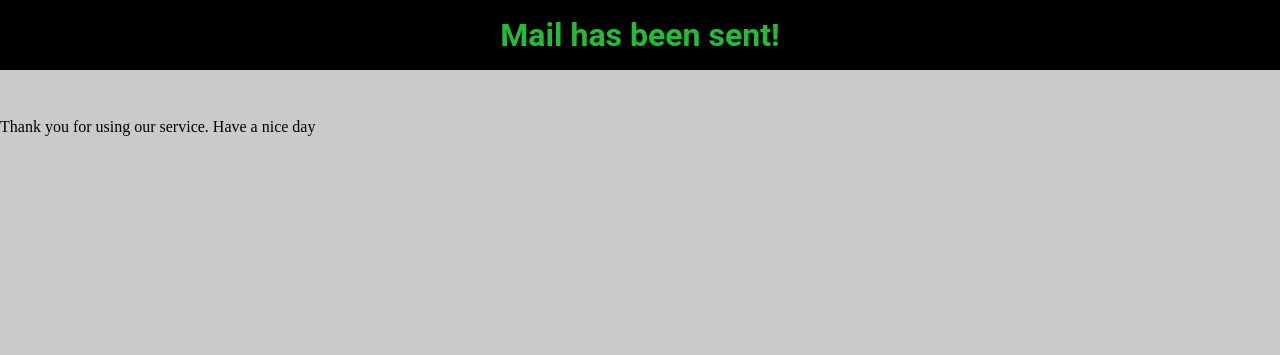
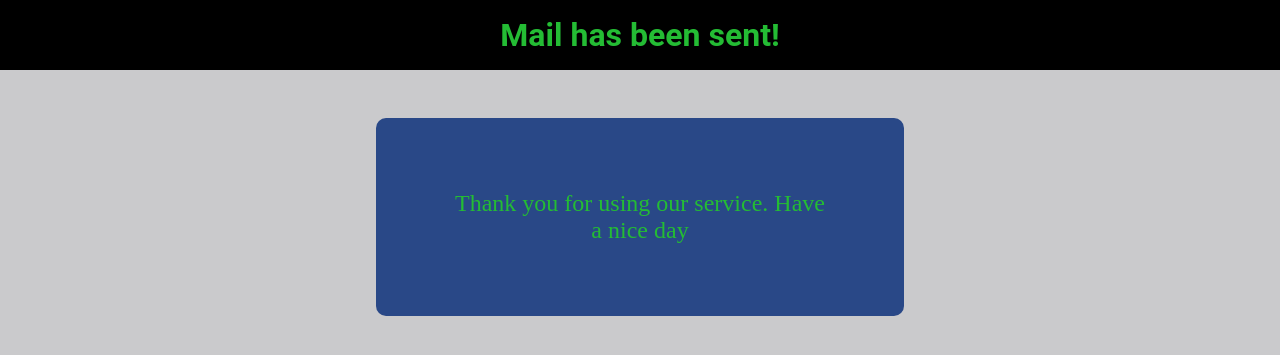
Before and after one commit to AdiSuresh/online-jpeg-compressor, a Flask app: template flask_app/templates/mail_sent.html in a window 1280 px wide. Shown: the top 355 px of the page. Run offline with Flask 2, Linux system fonts and the light colour scheme; the template is opened without the code that fills it, so the values that code supplies are empty.

Commit message:
Mail sent design completed

```diff
--- a/flask_app/static/css/style.css
+++ b/flask_app/static/css/style.css
@@ -77,3 +77,14 @@ a {
   margin: auto;
   padding: 0.5em;
 }
+
+.thank {
+  width: 30%;
+  margin: auto;
+  color: #24bc34;
+  background: #294887;
+  text-align: center;
+  padding: 3em;
+  border-radius: 10px;
+  font-size: 150%;
+}
--- a/flask_app/templates/mail_sent.html
+++ b/flask_app/templates/mail_sent.html
@@ -12,8 +12,9 @@
     <header>
         <h1 class="greentext">Mail has been sent!</h1>
     </header>
-    <section>
-        <p>Thank you for using our service. Have a nice day</p>
-    </section>
+
+    <div class="thank">
+        Thank you for using our service. Have a nice day
+    </div>
 </body>
 </html>
```
